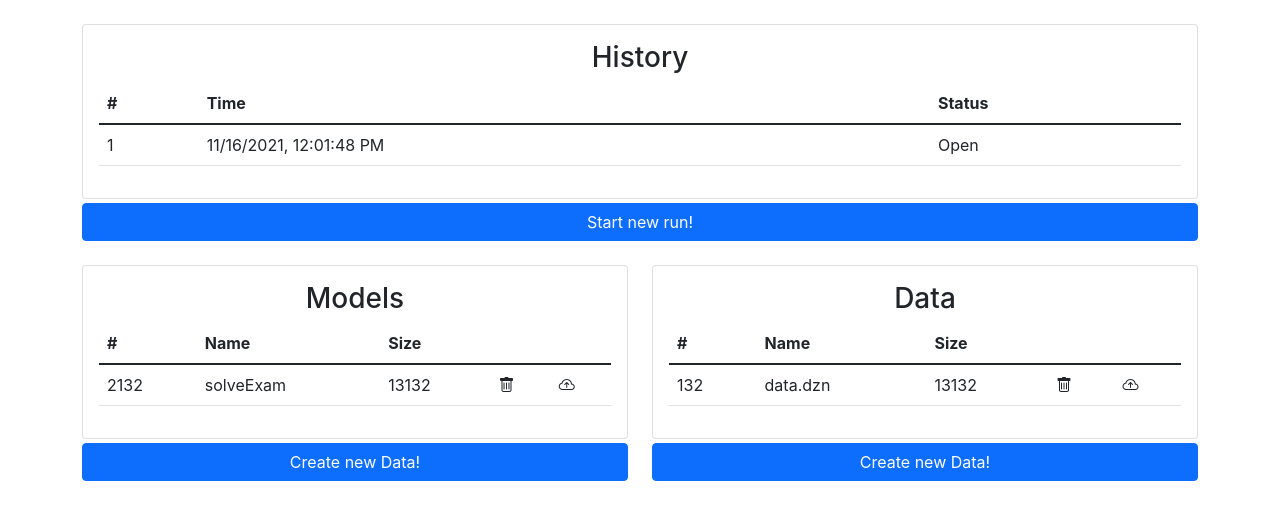
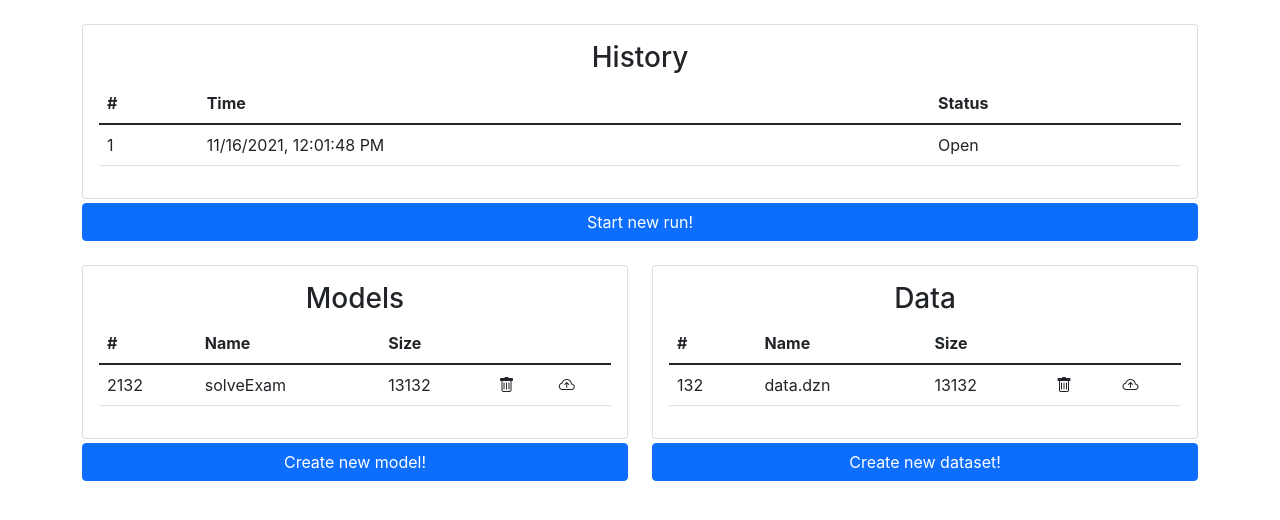
Before and after one commit to dm885-2/dm885-2.github.io, a React (Create React App) app: page /#/ in a window 1280 px wide. Shown: the top 520 px of the page. Built offline with nearby package versions, Linux system fonts and the light colour scheme.

Commit message:
Downgraded to react-router v5

```diff
--- a/package.json
+++ b/package.json
@@ -8,7 +8,8 @@
     "@testing-library/user-event": "^12.1.10",
     "react": "^17.0.2",
     "react-dom": "^17.0.2",
-    "react-router-dom": "^6.0.2",
+    "react-router": "^5.0.0",
+    "react-router-dom": "^5.0.0",
     "react-scripts": "4.0.3",
     "web-vitals": "^1.0.1"
   },
--- a/src/App.js
+++ b/src/App.js
@@ -1,26 +1,14 @@
 import React, {useState} from "react";
-import {HashRouter as Router, Routes, Route, useNavigate} from "react-router-dom";
+import {HashRouter as Router, Switch, Route} from "react-router-dom";
 
 import LoginPage from "./components/LoginPage";
 import HistoryPage from "./components/HistoryPage";
 import NewRunPage from "./components/NewRunPage";
+import EditModelPage from "./components/EditModelPage";
 
 import {API} from "./helpers";
 
-const withNavigate = WrappedComponent => (props = {}) => {
-  const navigate = useNavigate();
-
-  return <WrappedComponent {...props} navigate={navigate} />;
-};
-
 export default function App()
-{
-  return (<Router>
-              <AllRoutes/>
-        </Router>);
-}
-
-function AllRoutes()
 {
   const [authToken, setAuthTokenState] = useState(true);
 
@@ -32,16 +20,26 @@ function AllRoutes()
     API.authToken = token;
     setAuthTokenState(token);
   };
-  return (<>
-    {
-        authToken ?
-        <Routes>
-          <Route path="/" element={<HistoryPage />}/>
-          <Route path="/newRun" element={withNavigate(NewRunPage)({})}/>
-        </Routes>
-        : <Routes>
-          <Route path="*" element={<LoginPage setAuthtoken={t => setAuthToken(t)} />}/>
-        </Routes>
+
+  return (<Router>
+        {
+          authToken ?
+            <Switch>
+              <Route path="/newRun">
+                <NewRunPage/>
+              </Route>
+              <Route path="/model/:id">
+                <EditModelPage/>
+              </Route>
+              <Route path="*">
+                <HistoryPage />
+              </Route>
+            </Switch>
+            : <Switch>
+              <Route path="*">
+                <LoginPage setAuthtoken={t => setAuthToken(t)} />
+              </Route>
+            </Switch>
       }
-  </>);
+      </Router>);
 }
--- a/src/components/HistoryPage.js
+++ b/src/components/HistoryPage.js
@@ -23,6 +23,7 @@ export default class HistoryPage extends React.Component {
 
     render()
     {
+        console.log("Hey");
         return (
             //Move table to only  tage 2/3 of the left part of the page
             <div className="container pt-4">
@@ -88,9 +89,11 @@ export default class HistoryPage extends React.Component {
                             </tbody>
                         </table>
                     </div>
-                    <button type="button" className="btn btn-primary mt-1 w-100">
-                        Create new Data!
-                    </button>
+                    <Link to="/model/new">
+                        <button type="button" className="btn btn-primary mt-1 w-100">
+                            Create new model!
+                        </button>
+                    </Link>
                 </div>
 
                 <div className="col-md-6">
@@ -121,9 +124,11 @@ export default class HistoryPage extends React.Component {
                             </tbody>
                         </table>
                     </div>
-                    <button type="button" className="btn btn-primary mt-1 w-100">
-                        Create new Data!
-                    </button>
+                    <Link to="/data/new">
+                        <button type="button" className="btn btn-primary mt-1 w-100">
+                            Create new dataset!
+                        </button>
+                    </Link>
                 </div>
             </div>
         </div>
--- a/src/components/NewRunPage.js
+++ b/src/components/NewRunPage.js
@@ -1,7 +1,10 @@
 import React from "react";
+import {withRouter} from "react-router";
+
 import {API, solvers} from "../helpers";
 
-export default class NewRunPage extends React.Component {
+// Create a new component that will produce some HTML where a user can choose multiple Solver from a dropdown and also give a text input for some flags to set.
+class NewRunPage extends React.Component {
     newSolver = {
         solver: solvers[0],
         flagA: false,
@@ -94,7 +97,7 @@ export default class NewRunPage extends React.Component {
                         <select className="form-select form-select-lg mb-2" onChange={(e) => this.setState({currentModel: Number(e.target.value)})} defaultValue={this.state.currentModel} aria-label=".form-select-lg" style={{ width: '40%' }}>
                             <option value="0">Choose a model</option>
                             {this.state.models.map(model => (
-                                <option value={model.key}>{model.name}</option>
+                                <option value={model.key} key={model.key}>{model.name}</option>
                             ))}
                         </select>
                     </div>
@@ -103,7 +106,7 @@ export default class NewRunPage extends React.Component {
                         <select className="form-select form-select-lg mb-2" onChange={(e) => this.setState({currentDataset: Number(e.target.value)})} defaultValue={this.state.currentDataset} aria-label=".form-select-lg" style={{ width: '40%' }}>
                             <option value="0">Choose a dataset</option>
                             {this.state.data.map(data => (
-                                <option value={data.key}>{data.name}</option>
+                                <option value={data.key} key={data.key}>{data.name}</option>
                             ))}
                         </select>
                     </div>
@@ -115,7 +118,7 @@ export default class NewRunPage extends React.Component {
                         </label>
                         <select onChange={(e) => this.updateSolver("solver", e.target.value, key)} className="form-select form-select-lg mb-2" aria-label=".form-select-lg example" id="solver">
                             {
-                                solvers.map(solver => <option value={solver}>{solver}</option>)
+                                solvers.map((solver, i) => <option value={solver} key={i}>{solver}</option>)
                             }
                         </select>
                         <h6>Flags</h6>
@@ -149,128 +152,4 @@ export default class NewRunPage extends React.Component {
     }
 }
 
-
-// Create a new component that will produce some HTML where a user can choose multiple Solver from a dropdown and also give a text input for some flags to set.
-
-
-// const NewRunPagex = () => {
-//     const [inputFields, setInputField] = useState([
-//         {id:uuidv4(),solver:'', flag:''},
-//     ]);
-
-//     const [models, setModels] = useState([
-        // {
-        //     key: 2132,
-        //     name: "solveExam",
-        //     size: 13132},
-        // {
-        //     key: 2133,
-        //     name: "solveExam1",
-        //     size: 13133,
-        // }
-//     ]);
-
-//     const [data, setData] = useState([
-//         {
-//             key: 2132,
-//             name: "data",
-//             size: 13132},
-//         {
-//             key: 2133,
-//             name: "data1",
-//             size: 13133,
-//         }
-//     ]);
-
-
-//     const setSolver = (id, e) => {
-//         e.preventDefault();
-//         const newInputFields = inputFields.map(i => {
-//             if(id === i.id) {
-//               i[e.target.solver] = e.target.value
-//             }
-//             return i;
-//           })
-
-//           setInputField(newInputFields);
-
-//         }
-
-//     const setFlags= (id, e) => {
-//         e.preventDefault();
-//         const newInputFields = inputFields.map(i => {
-//             if(id === i.id) {
-//               i[e.target.flag] = e.target.value
-//             }
-//             return i;
-//           })
-
-//           setInputField(newInputFields);
-
-//         }
-
-
-//     const handleSubmit = (event) => {
-//         event.preventDefault();
-//         console.log(inputFields.solver, inputFields.flag);
-//     }
-//     const removeFields = (id) => {
-//         const list  = [...inputFields];
-//         list.splice(list.findIndex(v => v.id === id), 1);
-//         setInputField(list);
-//     }
-//     const addFields = () => {
-//         setInputField([...inputFields, {id:uuidv4(),solver:'', flag:''}]);
-//     }
-
-//     return (
-//     <div className="container pt-4">
-//         <form onSubmit={handleSubmit}>
-//             <h1>New run</h1>
-//             <h4>Please choose the model the solvers should work with </h4>
-//             <div className="dropdown">
-//                 <select className="form-select form-select-lg mb-2" aria-label=".form-select-lg example" style={{ width: '40%' }}>
-//                     {this.state.models.map(model => (
-//                         <option value={model.name}>{model.name}</option>
-//                     ))}
-//                 </select>
-//             </div>
-//             <h4>Please choose the data the solvers should work with </h4>
-//             <div className="dropdown">
-//                 <select className="form-select form-select-lg mb-2" aria-label=".form-select-lg example" style={{ width: '40%' }}>
-//                     {this.state.data.map(data => (
-//                         <option value={data.name}>{data.name}</option>
-//                     ))}
-//                 </select>
-//             </div>
-//             <br></br>
-//             {[].map(inputField => (
-//                 <div key={inputField.id}>
-//                     <label>
-//                         <h5>Choose solver:</h5>
-//                         <select className="form-select form-select-lg mb-2" aria-label=".form-select-lg example" id="solver" value={inputFields.solver} onChange={e => setSolver(inputField.id, e)}>
-//                             <option value="">Select solver</option>
-//                             <option value="solver1">Solver 1</option>
-//                             <option value="solver2">Solver 2</option>
-//                             <option value="solver3">Solver 3</option>
-//                         </select>
-//                     </label>
-//                     <label>
-//                         Set flags:
-//                         <input id="flags" value={inputFields.flags} onChange={e => setFlags(inputField.id, e)} />
-//                     </label>
-//                     <label>
-//                         <i className="bi bi-plus" onClick={addFields}></i>
-//                         <i className="bi bi-x" onClick={() => removeFields(inputField.id)}></i>
-//                     </label>
-
-//                 </div>
-
-//             ), this)}
-//             <input type="submit" value="Submit" />
-//         </form>
-//     </div>
-//     );
-// }
-
-// // export default NewRunPage;
+export default withRouter(NewRunPage);
```
Also changed, not shown: endpoints used.txt, 1 other file (tests, documents, lock files or other folders).
